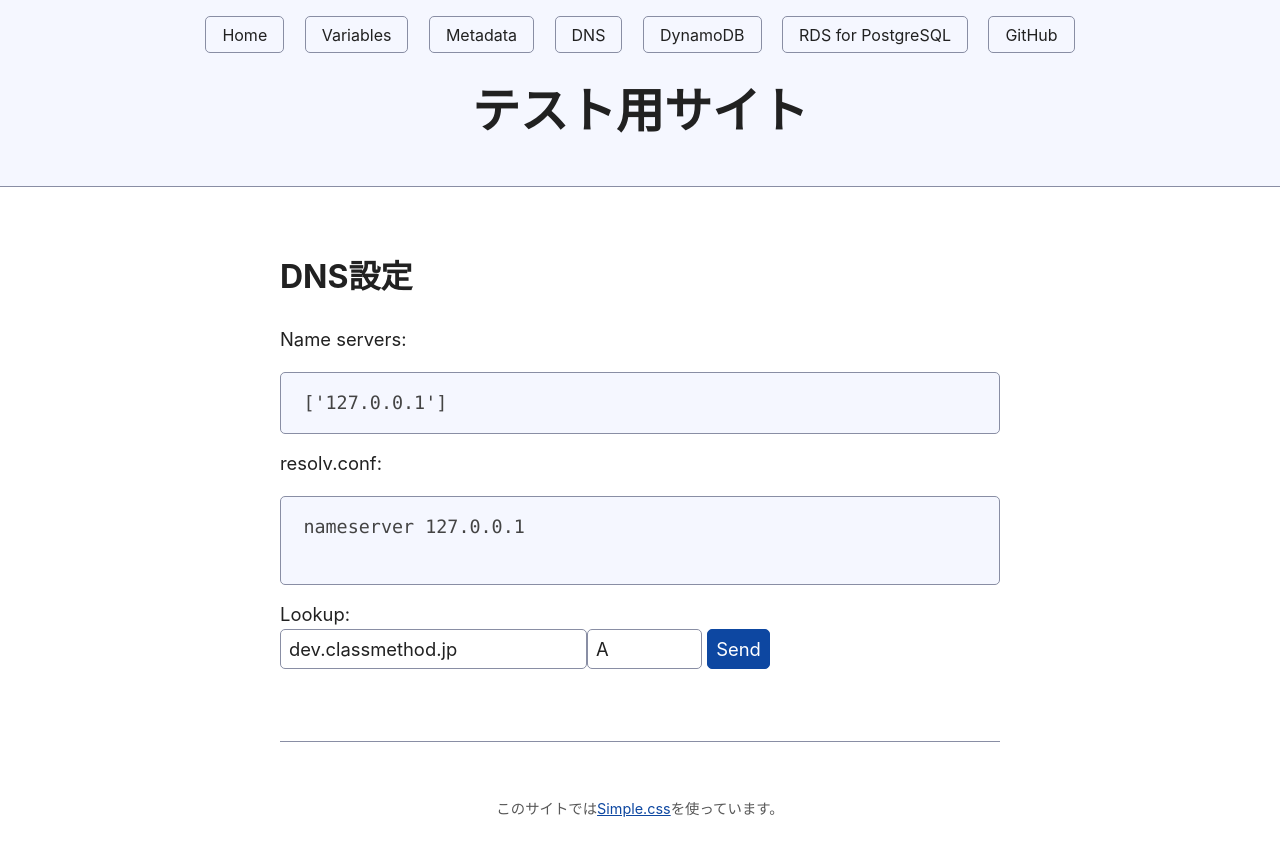
After one commit to stknohg/app-runner-flask-sample, a Flask app: page /dns/ in a window 1280 px wide. The commit adds this page. Run offline with Flask 3, Linux system fonts and the light colour scheme; some libraries are stand-ins or nearby versions.

Commit message:
Added DNS lookup feature.

```diff
--- a/app/app.py
+++ b/app/app.py
@@ -15,6 +15,20 @@ def index():
 def variables():
     variables = get_environment_variables()
     return render_template('variables.html', variables=variables)
+
+
+@app.route("/dns/", methods=["GET", "POST"])
+def dns():
+    name_servers = get_dns_name_servers()
+    resolv_conf = get_resolv_conf()
+    hostname = "dev.classmethod.jp"
+    record_type = "A"
+    lookup_result = ""
+    if request.method == "POST":
+        hostname = request.form["hostname"]
+        record_type = request.form["record_type"]
+        lookup_result = execute_dns_query(hostname, record_type)
+    return render_template('dns.html', name_servers=name_servers, resolv_conf=resolv_conf, hostname=hostname, record_type=record_type, lookup_result=lookup_result)
 
 
 @app.route("/metadata/", methods=["GET", "POST"])
--- a/app/models.py
+++ b/app/models.py
@@ -1,6 +1,7 @@
 import os
 import requests
 import json
+import dns.resolver
 import boto3
 import psycopg2
 import psycopg2.extras
@@ -38,6 +39,40 @@ def get_ecs_task_metadata(base_url, path):
         return e
 
 
+def get_dns_name_servers():
+    """
+    コンテナローカルのDNSサーバーを取得
+    """
+    resolver = dns.resolver.Resolver()
+    try:
+        return resolver.nameservers
+    except Exception as e:
+        return e
+
+def get_resolv_conf():
+    """
+    resolv.confの中身を取得
+    """
+    file_path = "/etc/resolv.conf"
+    if not os.path.isfile(file_path):
+        return str.format("'{}' was not found.", file_path)
+    with open(file_path) as f:
+        return f.read()
+
+
+def execute_dns_query(hostname, record_type):
+    """
+    コンテナローカルから正引きで名前解決を行う
+    """
+    resolver = dns.resolver.Resolver()
+    try:
+        answers = resolver.query(hostname, record_type)
+        return [str(rdata) for rdata in answers]
+    except (dns.resolver.NoAnswer):
+        return "No answer."
+    except Exception as e:
+        return e
+
 def get_dynamodb_employees():
     """
     DynamoDBからサンプルデータを取得
--- a/app/templates/base.html
+++ b/app/templates/base.html
@@ -13,6 +13,7 @@
             <a href="/">Home</a>
             <a href="/variables/">Variables</a>
             <a href="/metadata/">Metadata</a>
+            <a href="/dns/">DNS</a>
             <a href="/dynamodb/">DynamoDB</a>
             <a href="/rds/">RDS for PostgreSQL</a>
             <a href="https://github.com/stknohg/app-runner-flask-sample">GitHub</a>
--- /dev/null
+++ b/app/templates/dns.html
@@ -0,0 +1,22 @@
+{% extends "base.html" %}
+{% block body %}
+<h3>DNS設定</h3>
+<label>Name servers:</label>
+<pre>
+{{ name_servers }}
+</pre>
+<label>resolv.conf:</label>
+<pre>
+{{ resolv_conf }}
+</pre>
+<form action="/dns/" method="POST">
+    <label>Lookup: </label><input name="hostname" value="{{ hostname }}"></input><input name="record_type" value="{{ record_type }}" size="4"></input>
+    <button type="submit">Send</button>
+</form>
+{% if lookup_result %}
+<h4>Result</h4>
+<pre>
+{{ lookup_result }}
+</pre>
+{% endif %}
+{% endblock %}
```
Also changed, not shown: app/requirements.txt (+4 -3 lines).
